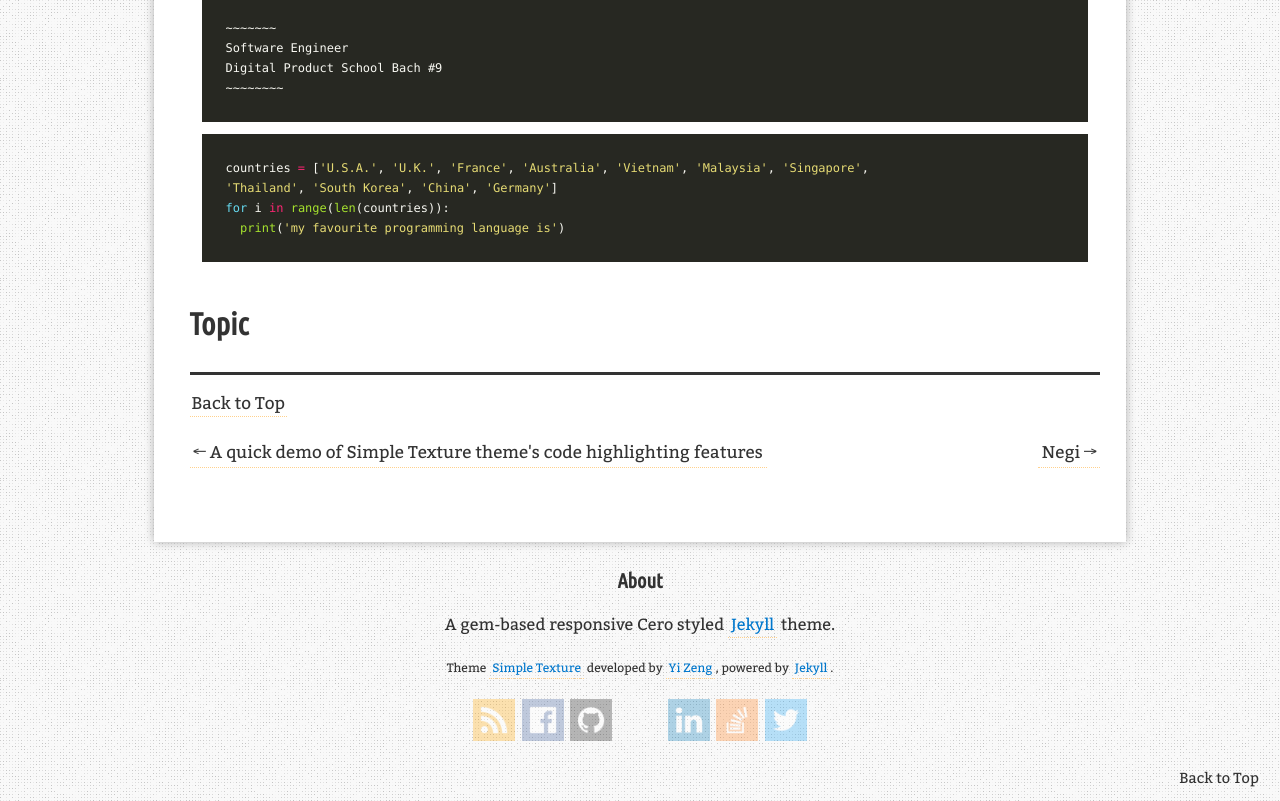
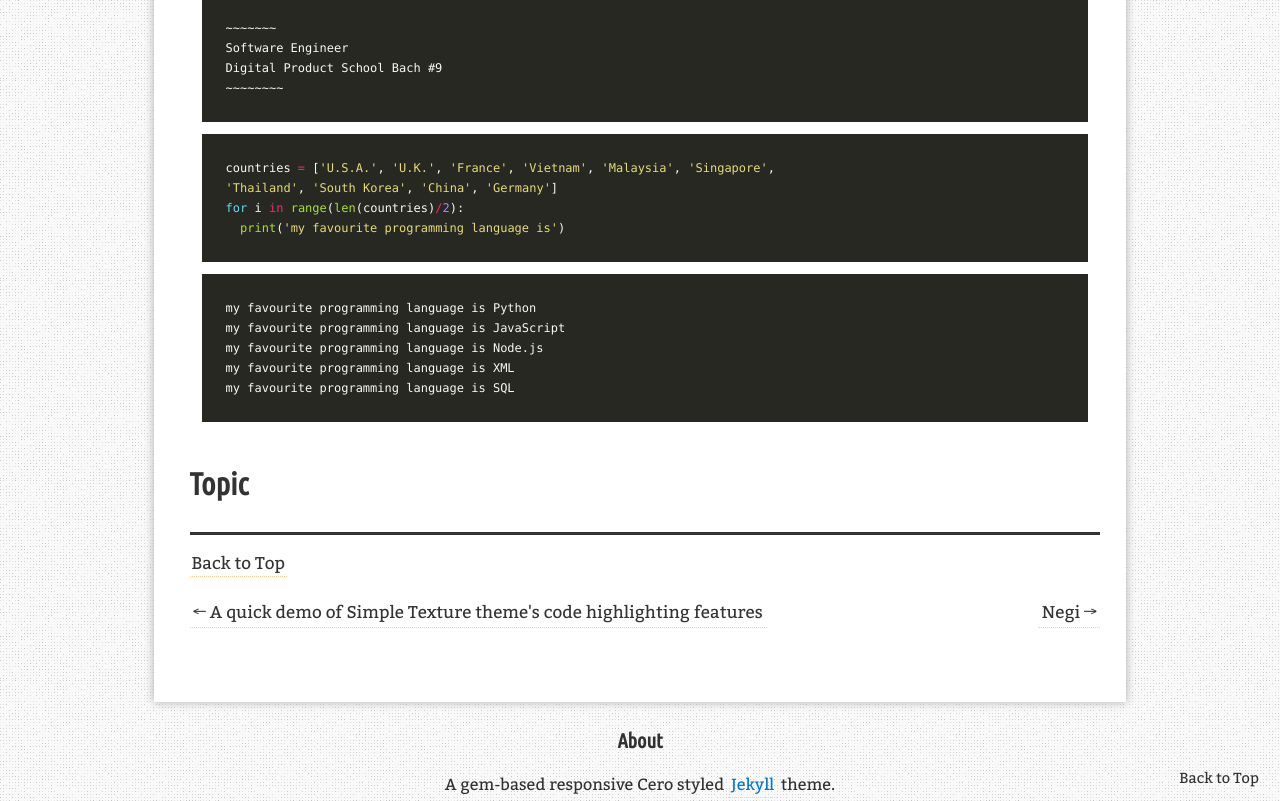
Before and after one commit to yizeng/jekyll-theme-simple-texture, a Jekyll site: the page built from _posts/2019-01-27-Nao.md, in a window 1280 px wide and 900 px high, scrolled down 621 px, cut to the strip 99-900 px from the top of the window. Built offline with Jekyll 4.4.1, drawn with Linux system fonts in a browser that asks for light colours; comment, search, counter and statistics services are not loaded.

Commit message:
fun facts

```diff
--- a/_posts/2019-01-27-Nao.md
+++ b/_posts/2019-01-27-Nao.md
@@ -19,10 +19,18 @@ Digital Product School Bach #9
 ~~~~~~~~~~~~~~~~~~
 
 ~~~ python
-countries = ['U.S.A.', 'U.K.', 'France', 'Australia', 'Vietnam', 'Malaysia', 'Singapore',
+countries = ['U.S.A.', 'U.K.', 'France', 'Vietnam', 'Malaysia', 'Singapore',
 'Thailand', 'South Korea', 'China', 'Germany']
-for i in range(len(countries)):
+for i in range(len(countries)/2):
   print('my favourite programming language is')
 ~~~
 
+~~~
+my favourite programming language is Python
+my favourite programming language is JavaScript
+my favourite programming language is Node.js
+my favourite programming language is XML
+my favourite programming language is SQL
+~~~
+
 # Topic
```
